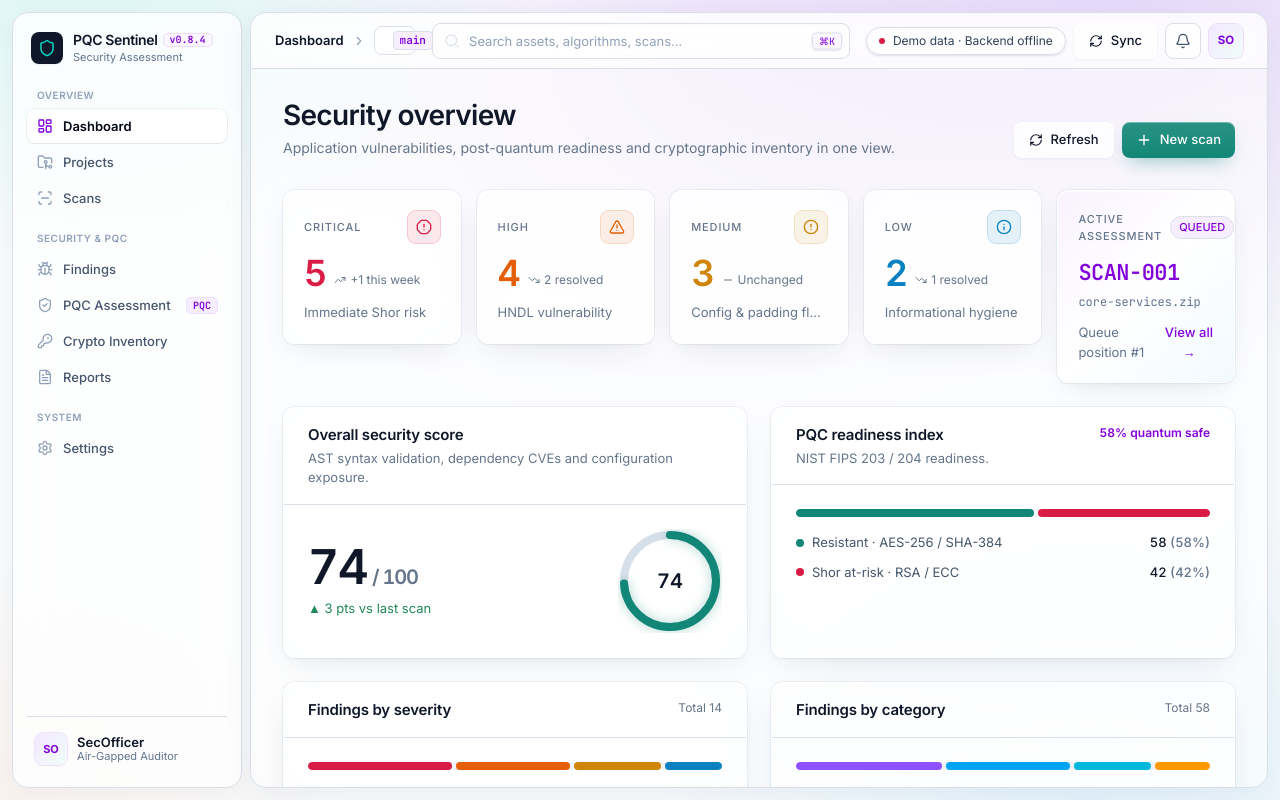
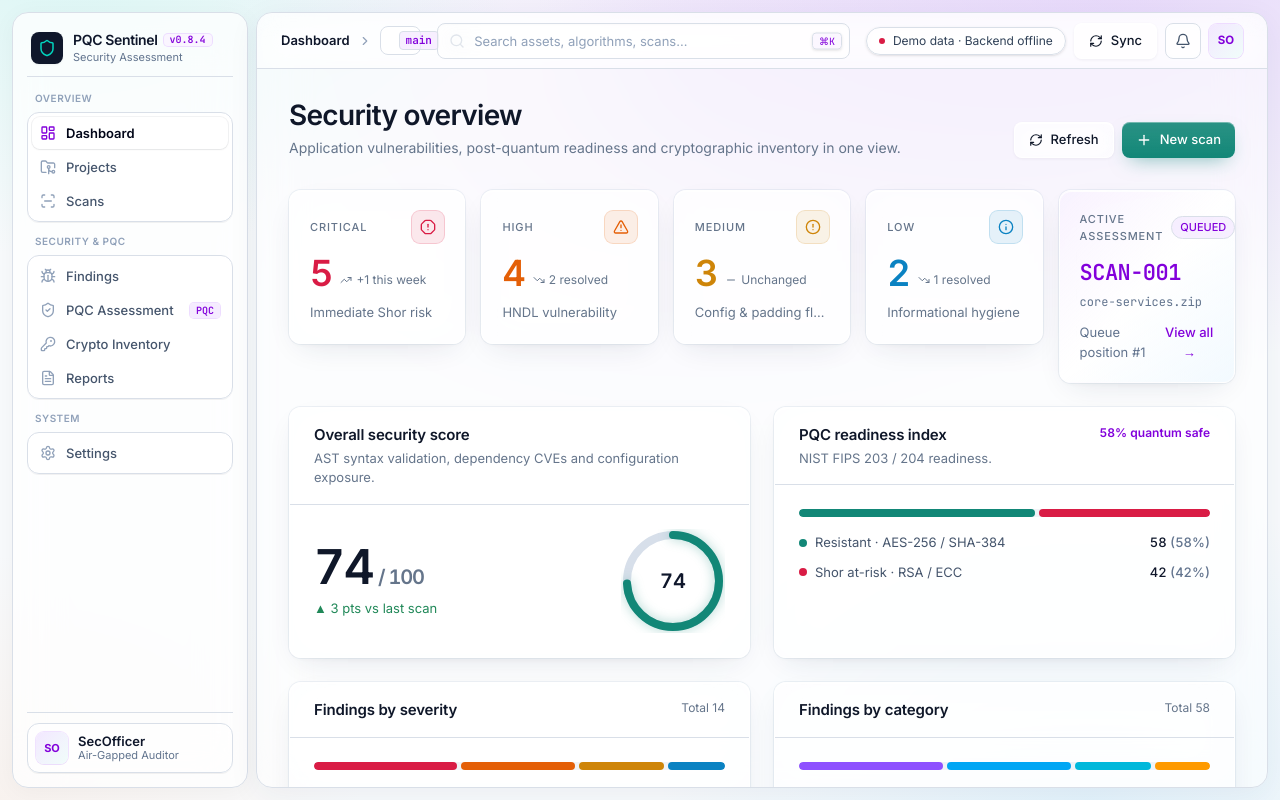
Before and after one commit to Viswanath322/PQC-Platform, a React (Vite) app in the folder desktop/: page / in a window 1280 px wide. Built offline with nearby package versions, Linux system fonts and the light colour scheme; no server answers.

Commit message:
feat(ui): add professional borders to sections in navbar

```diff
--- a/desktop/src/components/layout/Sidebar.tsx
+++ b/desktop/src/components/layout/Sidebar.tsx
@@ -51,10 +51,10 @@ export function Sidebar() {
   const { profile } = useUser();
 
   return (
-    <aside className="flex h-full shrink-0 flex-col justify-between rounded-2xl border border-white/80 bg-white/75 p-3 shadow-[0_4px_24px_rgba(0,0,0,0.04)] backdrop-blur-xl lg:p-3.5 w-16 lg:w-[230px] select-none">
-      <div className="flex flex-col gap-4">
+    <aside className="flex h-full shrink-0 flex-col justify-between rounded-2xl border border-white/80 bg-white/75 p-3 shadow-[0_4px_24px_rgba(0,0,0,0.04)] backdrop-blur-xl lg:p-3.5 w-16 lg:w-[236px] select-none">
+      <div className="flex flex-col gap-3.5">
         {/* Brand */}
-        <div className="flex items-center gap-2.5 px-1 py-1">
+        <div className="flex items-center gap-2.5 px-1 py-1 border-b border-slate-200/70 pb-3">
           <div className="grid h-8 w-8 shrink-0 place-items-center rounded-lg bg-slate-900 text-white shadow-xs">
             <Shield className="h-4.5 w-4.5 text-teal-400" />
           </div>
@@ -73,15 +73,17 @@ export function Sidebar() {
           </div>
         </div>
 
-        {/* Navigation Groups */}
+        {/* Navigation Sections */}
         <nav className="flex flex-1 flex-col gap-3">
           {navGroups.map((group, gIdx) => (
-            <div key={gIdx} className="flex flex-col gap-0.5">
+            <div key={gIdx} className="flex flex-col gap-1.5">
               {group.title && (
-                <div className="hidden lg:block px-2.5 pb-1 pt-1 text-[10px] font-semibold uppercase tracking-wider text-slate-400">
-                  {group.title}
+                <div className="hidden lg:flex items-center justify-between px-2 text-[10px] font-semibold uppercase tracking-wider text-slate-400">
+                  <span>{group.title}</span>
                 </div>
               )}
+              {/* Section Bordered Container */}
+              <div className="flex flex-col gap-0.5 rounded-xl border border-slate-200/75 bg-white/50 p-1 shadow-2xs backdrop-blur-xs">
                 {group.items.map(({ to, label, icon: Icon, badge }) => (
                   <NavLink
                     key={to}
@@ -90,7 +92,7 @@ export function Sidebar() {
                     aria-label={label}
                     className={({ isActive }) =>
                       cn(
-                      "group flex h-8.5 items-center justify-center gap-2.5 rounded-lg px-2.5 text-[13px] font-medium transition-all duration-150 lg:justify-start",
+                        "group flex h-8 items-center justify-center gap-2.5 rounded-lg px-2 text-[13px] font-medium transition-all duration-150 lg:justify-start",
                         isActive
                           ? "bg-white text-slate-950 font-semibold shadow-[0_1px_2px_rgba(0,0,0,0.06)] ring-1 ring-slate-900/5"
                           : "text-slate-600 hover:text-slate-900 hover:bg-slate-900/[0.04]"
@@ -125,21 +127,22 @@ export function Sidebar() {
                   </NavLink>
                 ))}
               </div>
+            </div>
           ))}
         </nav>
       </div>
 
       {/* User Profile Card Button */}
-      <div className="pt-2 border-t border-slate-200/60">
+      <div className="pt-2.5 border-t border-slate-200/70">
         <NavLink
           to="/profile"
           title="Open and edit auditor profile"
           className={({ isActive }) =>
             cn(
-              "flex items-center justify-center gap-2.5 rounded-xl p-1.5 transition-all duration-150 lg:justify-start lg:p-2 group cursor-pointer",
+              "flex items-center justify-center gap-2.5 rounded-xl border border-slate-200/75 bg-white/50 p-1.5 transition-all duration-150 shadow-2xs lg:justify-start lg:p-2 group cursor-pointer",
               isActive
-                ? "bg-white shadow-[0_1px_2px_rgba(0,0,0,0.06)] ring-1 ring-slate-900/5"
-                : "hover:bg-slate-900/[0.04]"
+                ? "bg-white shadow-[0_1px_3px_rgba(0,0,0,0.06)] ring-1 ring-slate-900/5 border-slate-300/80"
+                : "hover:bg-white/80 hover:border-slate-300/80"
             )
           }
         >
```
Lines whose indentation alone changed are shown as unchanged.
